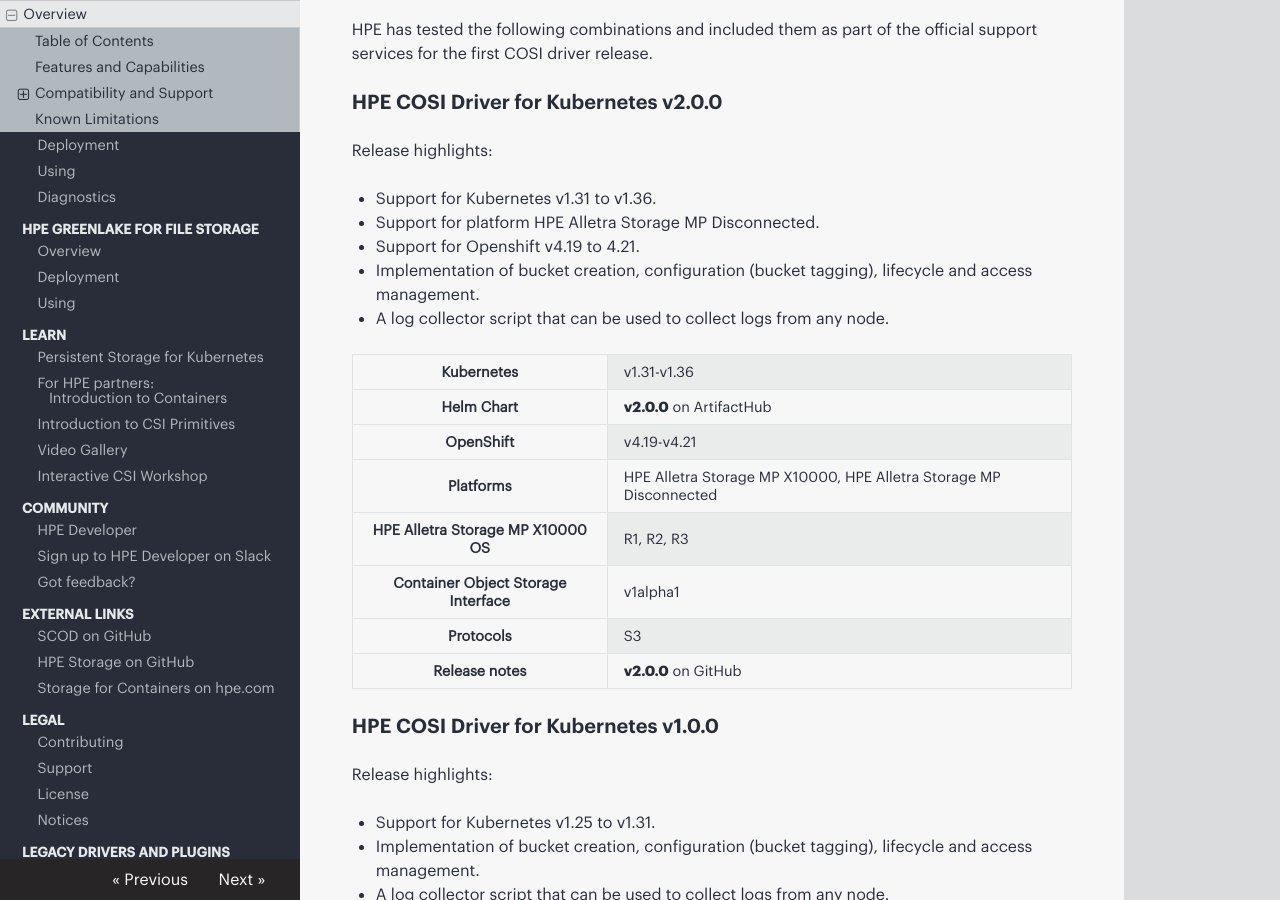
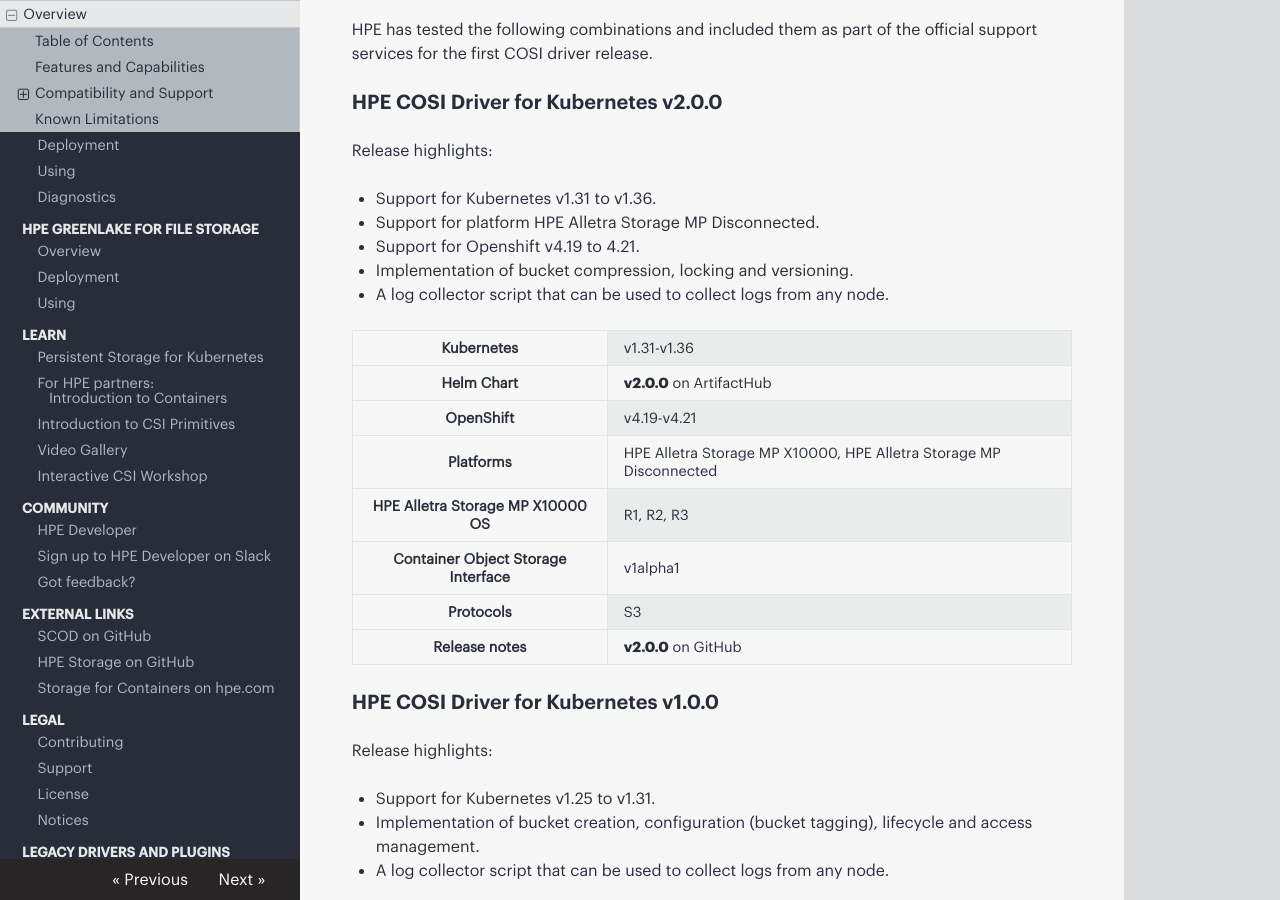
Before and after one commit to hpe-storage/scod, an MkDocs documentation site: the page built from docs/cosi_driver/index.md, in a window 1280 px wide and 900 px high, scrolled down 1751 px. Built offline with MkDocs 1.6.1, drawn with Linux system fonts in a browser that asks for light colours; nearby versions of some CDN libraries.

Commit message:
Updated release highlight

```diff
--- a/docs/cosi_driver/index.md
+++ b/docs/cosi_driver/index.md
@@ -43,7 +43,7 @@
 * Support for Kubernetes v1.31 to v1.36.
 * Support for platform HPE Alletra Storage MP Disconnected.
 * Support for Openshift v4.19 to 4.21.
-* Implementation of bucket creation, configuration (bucket tagging), lifecycle and access management.
+* Implementation of bucket compression, locking and versioning.
 * A log collector script that can be used to collect logs from any node.
 
 <table>
```
